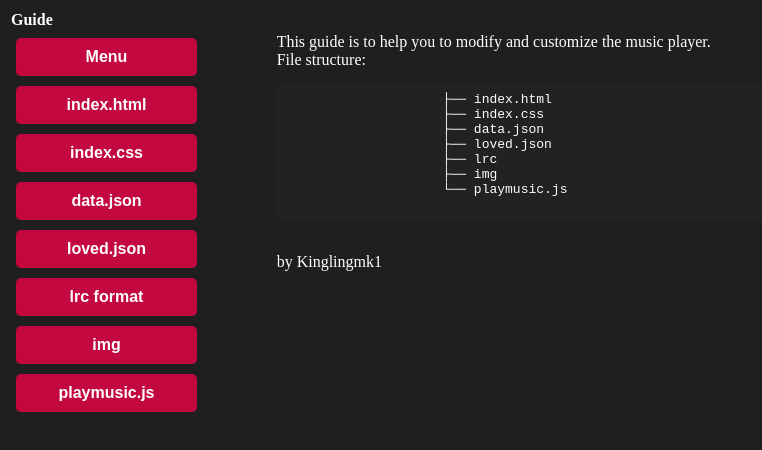
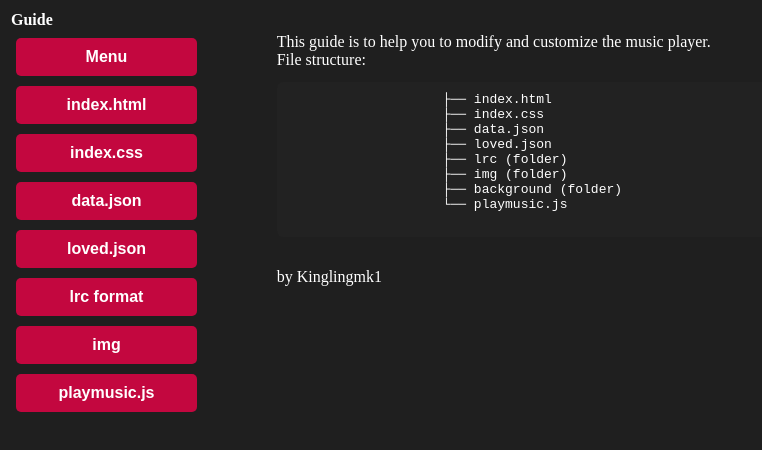
Before and after one commit to kinglingmk1/Music_Web, a website: page guide/index.html in a window 1280 px wide. Shown: the whole page, without its empty margins (0-762 px from the left). Drawn offline with Linux system fonts and the light colour scheme.

Commit message:
update guilde

```diff
--- a/guide/index.html
+++ b/guide/index.html
@@ -30,8 +30,9 @@
                     ├── index.css
                     ├── data.json
                     ├── loved.json
-                    ├── lrc
-                    ├── img
+                    ├── lrc (folder)
+                    ├── img (folder)
+                    ├── background (folder)
                     └── playmusic.js
                     </pre>
                     <br>
```
